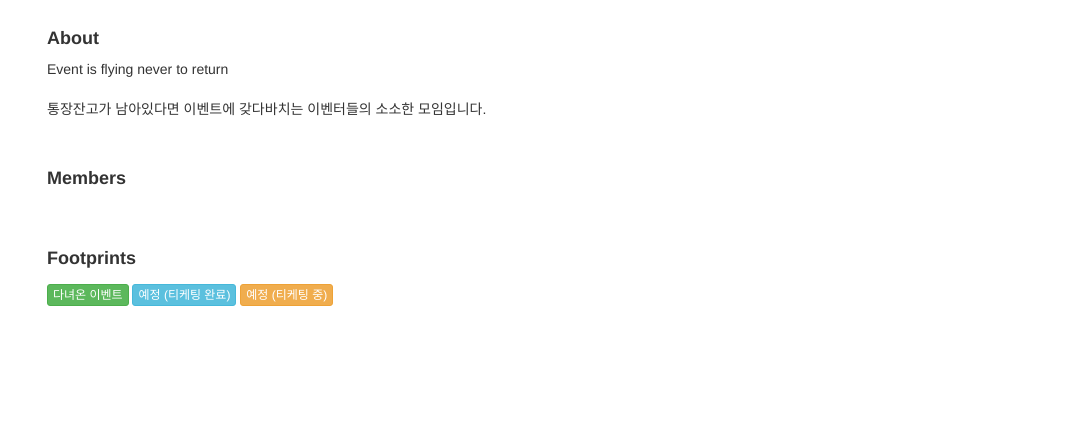
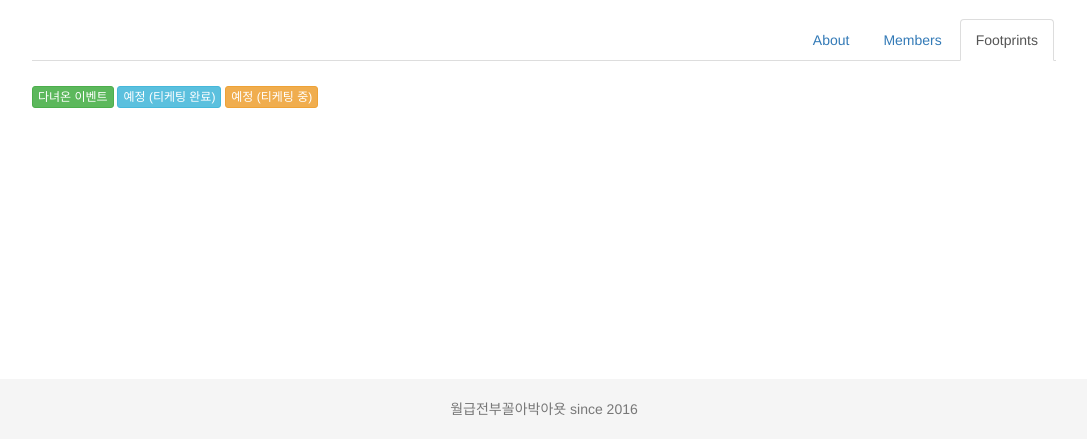
Before and after one commit to eventerkr/eventerkr, a Django app: page / in a window 1320 px wide. Shown: the part 391-830 px from the top of the page, without its empty margins (116-1203 px from the left). Before the commit the page ends 697 px from the top, so only its background shows below. Run offline with Django 3.2, Linux system fonts and the light colour scheme; data that the repository does not hold is empty; some libraries are stand-ins or nearby versions.

Commit message:
Add tap and footer

```diff
--- a/index/static/css/index.css
+++ b/index/static/css/index.css
@@ -40,3 +40,34 @@ body {
   background-color: #cccccc;
   color: #666666;
 }
+
+.right-tabs .nav {
+    float: right;
+    border-bottom: 0px;
+}
+.right-tabs .nav li { float: left }
+.right-tabs .tab-content {
+    float: left;
+    border-top: 1px solid #ddd;
+    margin-top: -1px;
+}
+
+/* Wrapper for page content to push down footer */
+#wrap {
+  min-height: 100%;
+  height: auto !important;
+  height: 100%;
+  /* Negative indent footer by its height */
+  margin: 0 auto -60px;
+  /* Pad bottom by footer height */
+  padding: 0 0 60px;
+}
+
+/* Set the fixed height of the footer here */
+#footer {
+  height: 60px;
+  background-color: #f5f5f5;
+  margin-top:50px;
+  padding-top:20px;
+  padding-bottom:20px;
+}
--- a/index/templates/index/test.html
+++ b/index/templates/index/test.html
@@ -16,22 +16,32 @@
         </style>
     </head>
     <body>
-        <div class="container body-content">
+        <div class="container body-content" id="wrap">
             <div class="row body-row">
                 <div class="container">
                     <img src="https://sites.google.com/site/eventerkr/_/rsrc/1472190118332/home/logo3.png" style='max-height: 100%; max-width: 100%; object-fit: contain;'>
                 </div>
             </div>
             <div class="row body-row">
+				<div class="container-fluid">
+					<ul id="main_tab" class="nav nav-tabs">
+						<li class="active pull-right"><a data-toggle="tab" href="#Footprints">Footprints</a></li>
+						<li class="pull-right"><a data-toggle="tab" href="#Members">Members</a></li>
+						<li class="pull-right"><a data-toggle="tab" href="#About">About</a></li>
+					</ul>
+				</div>
+                <div class="tab-content">
+					</br>
+                    <div id="About" class="tab-pane fade">
                         <div class="container">
-                    <h4> <b> About </b> </h4>
+                            <img src="{% static "images/about_main.jpg" %}" style='max-height: 100%; max-width: 100%; object-fit: contain;'>
+                            </br> </br>
                             Event is flying never to return </br> </br>
                             통장잔고가 남아있다면 이벤트에 갖다바치는 이벤터들의 소소한 모임입니다.
                         </div>
                     </div>
-            <div class="row body-row">
+                    <div id="Members" class="tab-pane fade">
                         <div class="container">
-                    <h4> <b> Members </b> </h4>
                             {% for user in users %}
                                 {% if forloop.counter0 != 0 %}
                                 </br>
@@ -50,10 +60,7 @@
                             {% endfor %}
                         </div>
                     </div>
-            <div class="row body-row">
-                <div class="container">
-                    <h4> <b> Footprints </b> </h4>
-                </div>
+					<div id="Footprints" class="tab-pane fade in active">
 						<div id="filter-user-button" class="container filter-row">
 							{% for user in users %}
 								<button id="filter-user-"{{ user.id }} type="button" class="btn btn-primary btn-xs">{{ user.name }}</button>
@@ -64,7 +71,7 @@
 							<button id="2" type="button" class="btn btn-info btn-xs">예정 (티케팅 완료)</button>
 							<button id="3" type="button" class="btn btn-warning btn-xs">예정 (티케팅 중)</button>
 						</div>
-                <div class="container max-width-1024">
+						<div class="container-fluid">
 							<table id="event_table" class="table table-hover">
 							{% for event in events %}
 								{% if event.eventstatusid == "1" %}
@@ -97,5 +104,12 @@
 						</div>
 					</div>
                 </div>
+            </div>
+        </div>
+		<div id="footer">
+			<div class="container body-content text-center">
+				<span class="text-muted"> 월급전부꼴아박아욧 since 2016 </span>
+			</div>
+		</div>
     </body>
 </html>
```
Also changed, not shown: index/static/images/about_main.jpg (added). Lines whose indentation alone changed are shown as unchanged.
